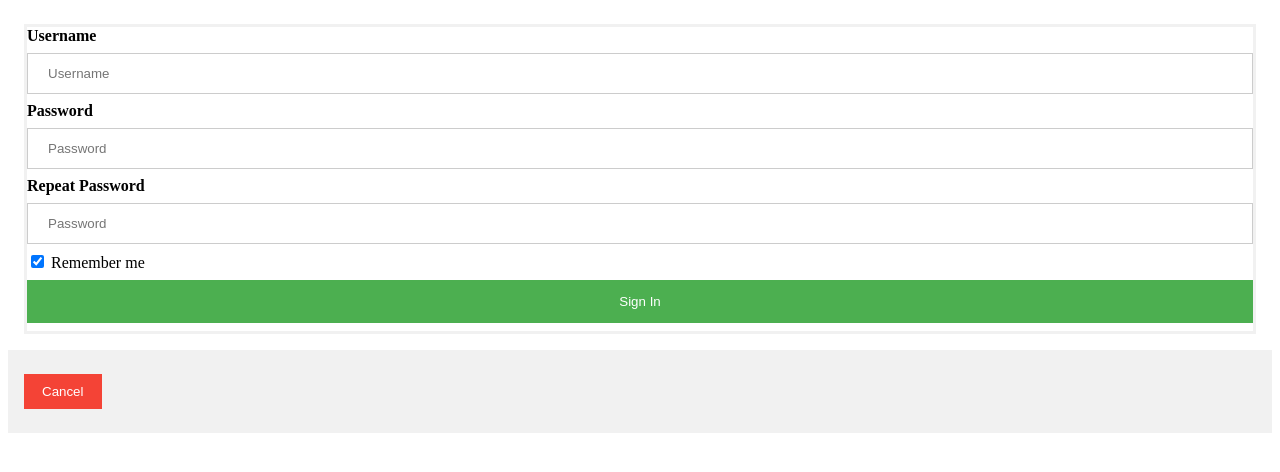
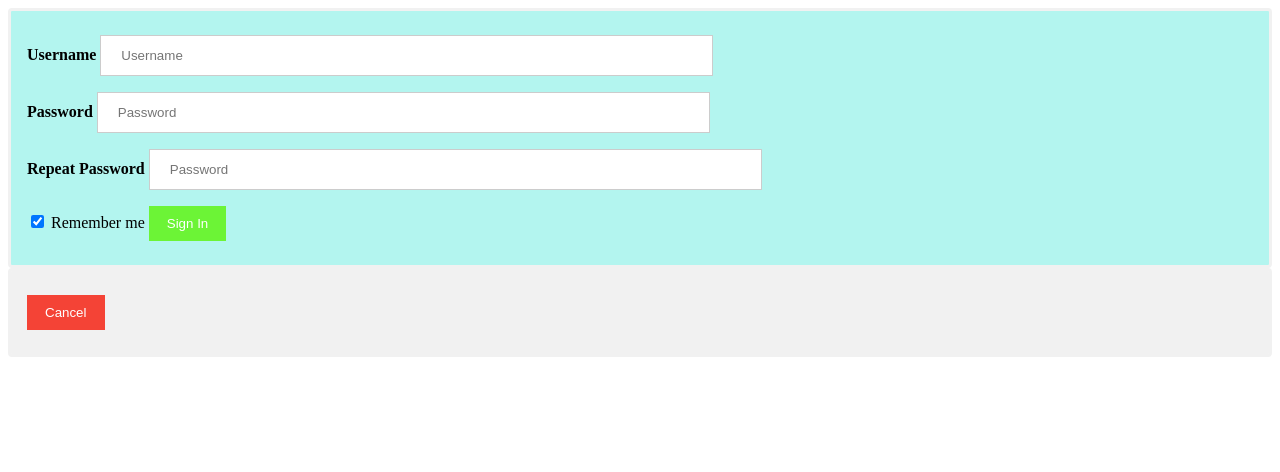
Before and after one commit to SmilYeti/website, a plain HTML site: page register.html in a window 1280 px wide. Drawn offline with nearby package versions, Linux system fonts and the light colour scheme.

Commit message:
Update style.css

```diff
--- a/style.css
+++ b/style.css
@@ -94,12 +94,8 @@ body {
     }
   }
 
-  form {
-    border: 3px solid #f1f1f1;
-  }
-
   input[type=text], input[type=password] {
-    width: 100%;
+    width: 50%;
     padding: 12px 20px;
     margin: 8px 0;
     display: inline-block;
@@ -139,6 +135,10 @@ body {
 
   .container {
     padding: 16px;
+    width: auto;
+    border-radius: 4px;
+   background-color: rgb(179, 245, 239);
+    border: 3px solid #f1f1f1;
   }
 
   span.psw {
@@ -165,3 +165,8 @@ body {
     background:grey;
     border-radius:5px;
   }
+  .loginbtn{
+    width: auto;
+    padding: 10px 18px;
+    background-color: #6cf436;
+  }
```
